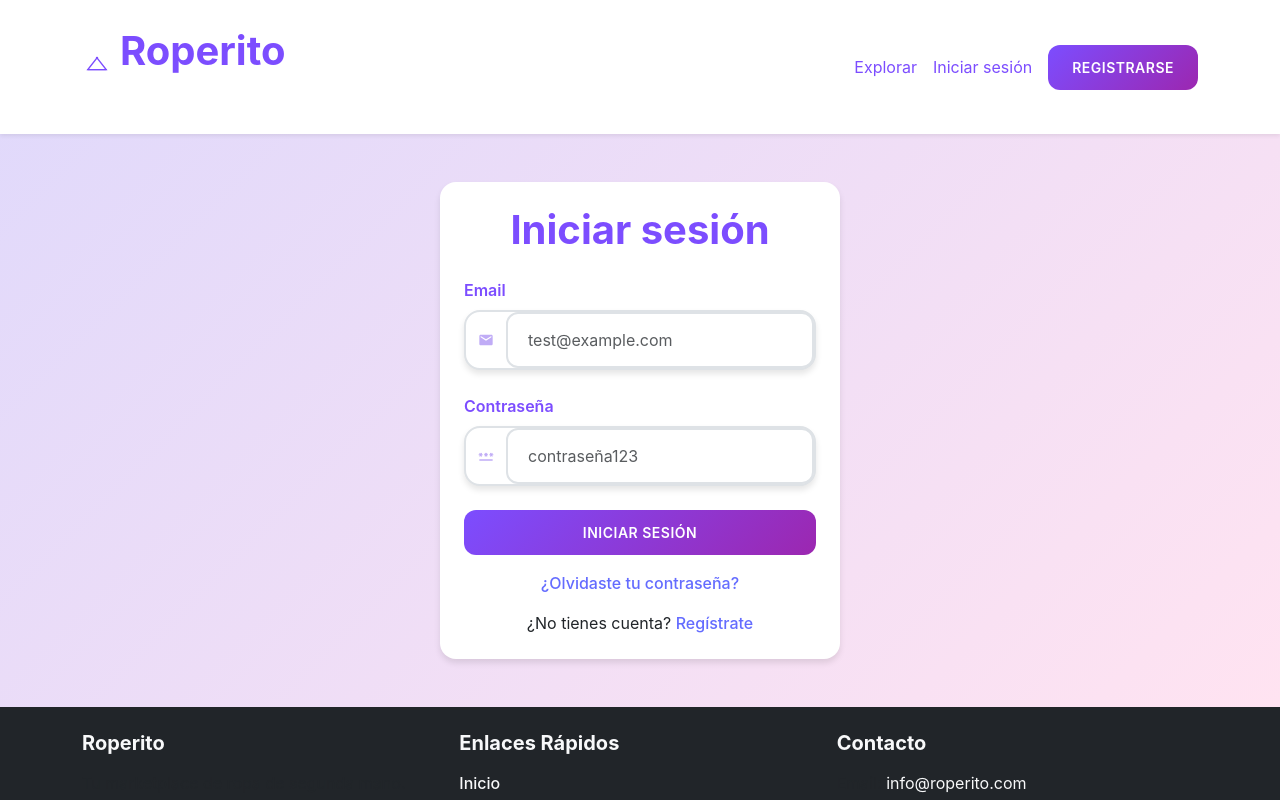
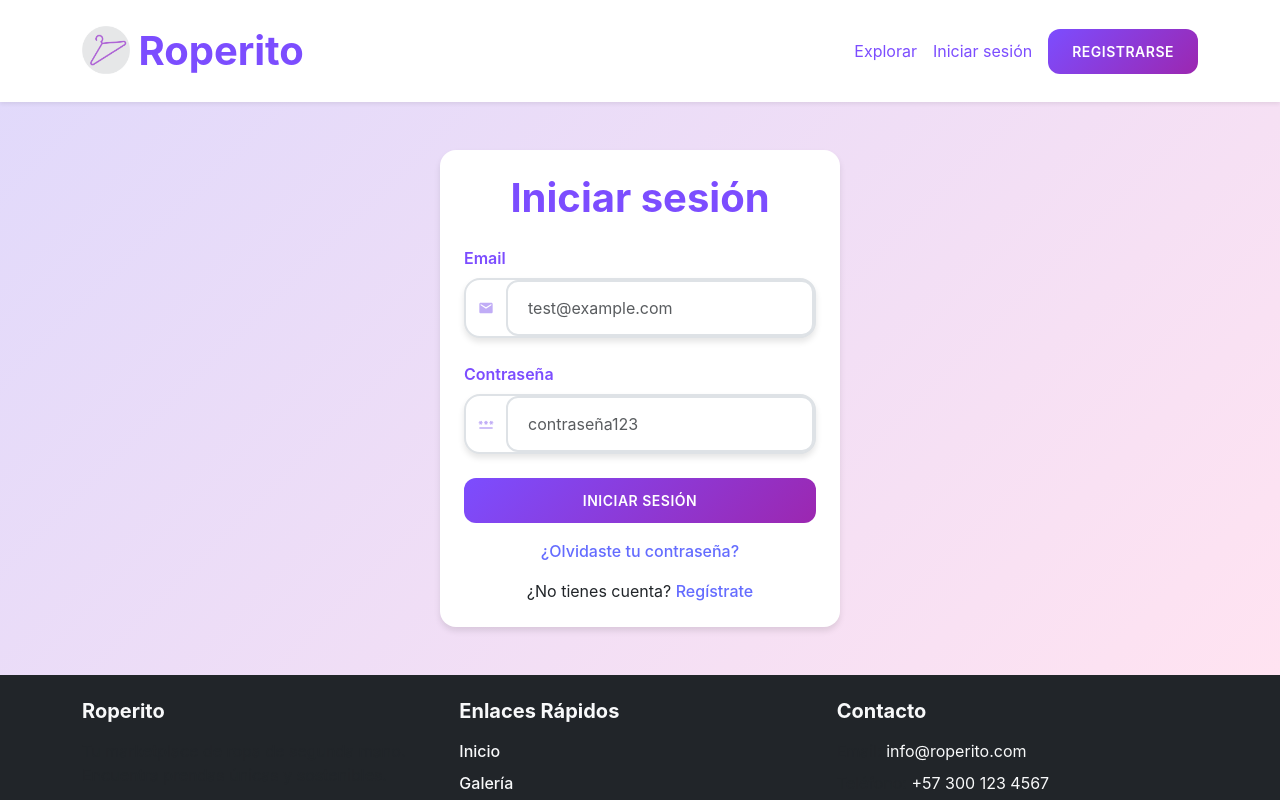
Before and after one commit to royvillasana/roperito-new, a React (Vite) app: page /login in a window 1280 px wide. Shown: the top 800 px of the page. Built offline with nearby package versions, Linux system fonts and the light colour scheme.

Commit message:
updatee of logo header

```diff
--- a/src/components/Header.jsx
+++ b/src/components/Header.jsx
@@ -16,12 +16,13 @@ const Header = () => {
   return (
     <Navbar expand="lg" className="bg-white shadow-sm py-3">
       <Container>
-        <Navbar.Brand as={Link} to="/" className="d-flex align-items-center">
+        <Navbar.Brand as={Link} to="/" className="d-flex align-items-center align-self-center">
           <img
-            src="/roperito-logo.svg"
-            alt="Roperito"
-            height="30"
+            src="public/logo.PNG"
+            alt="Hanger"
+            height="48"
             className="me-2"
+            style={{ marginTop: '-2px' }}
           />
           <span className="section-title">Roperito</span>
         </Navbar.Brand>
--- a/src/index.css
+++ b/src/index.css
@@ -21,16 +21,8 @@
     --box-shadow: 0 4px 6px rgba(0, 0, 0, 0.1);
     --transition: all 0.3s ease;
     --box-shadow-hover: 0 8px 15px rgba(0, 0, 0, 0.15);
-  --gradient-primary: linear-gradient(
-    135deg,
-    var(--primary-color) 0%,
-    #9c27b0 100%
-  );
-  --gradient-secondary: linear-gradient(
-    135deg,
-    var(--secondary-color) 0%,
-    #ff5722 100%
-  );
+    --gradient-primary: linear-gradient( 135deg, var(--primary-color) 0%, #9c27b0 100%);
+    --gradient-secondary: linear-gradient( 135deg, var(--secondary-color) 0%, #ff5722 100%);
 }
 
 a {
@@ -43,13 +35,14 @@ a:hover {
     color: #535bf2;
 }
 
+
 /*Titulos*/
+
 .section-title {
     font-size: 2.5rem;
     font-weight: 700;
     color: var(--primary-color);
     text-align: center;
-  margin-bottom: 2rem;
     font-family: inherit;
 }
 
@@ -59,8 +52,7 @@ body {
     place-items: center;
     min-width: 320px;
     min-height: 100vh;
-  font-family: "Inter", -apple-system, BlinkMacSystemFont, "Segoe UI", Roboto,
-    Oxygen, Ubuntu, Cantarell, sans-serif;
+    font-family: "Inter", -apple-system, BlinkMacSystemFont, "Segoe UI", Roboto, Oxygen, Ubuntu, Cantarell, sans-serif;
     color: var(--text-dark);
     background-color: var(--background-light);
     overflow-x: hidden;
@@ -105,6 +97,7 @@ button:focus-visible {
     }
 }
 
+
 /* Navbar styles */
 
 .navbar {
@@ -120,6 +113,7 @@ button:focus-visible {
     color: var(--primary-color) !important;
 }
 
+
 /* Card hover effects */
 
 .product-card {
@@ -131,6 +125,7 @@ button:focus-visible {
     box-shadow: 0 4px 20px rgba(0, 0, 0, 0.1) !important;
 }
 
+
 /* Hero section styles */
 
 .hero-section {
@@ -139,6 +134,7 @@ button:focus-visible {
     display: flex;
     align-items: center;
 }
+
 
 /* Custom button styles */
 
@@ -162,12 +158,14 @@ button:focus-visible {
     border-color: var(--primary-color);
 }
 
+
 /* Form control focus states */
 
 .form-control:focus {
     border-color: var(--primary-color);
     box-shadow: 0 0 0 0.25rem rgba(124, 77, 255, 0.25);
 }
+
 
 /* Responsive text adjustments */
 
@@ -179,6 +177,7 @@ button:focus-visible {
         font-size: 1.1rem;
     }
 }
+
 
 /* Card grid responsive spacing */
 
@@ -201,6 +200,7 @@ button:focus-visible {
     transform: scale(1.05);
 }
 
+
 /* Image aspect ratio consistency */
 
 .product-image {
@@ -208,6 +208,7 @@ button:focus-visible {
     object-fit: cover;
     width: 100%;
 }
+
 
 /* Price tag styling */
 
@@ -217,11 +218,13 @@ button:focus-visible {
     color: var(--primary-color);
 }
 
+
 /* Rating stars */
 
 .rating-stars {
     color: #ffc107;
 }
+
 
 /* Responsive container padding */
 
@@ -231,6 +234,7 @@ button:focus-visible {
         padding-right: 1rem;
     }
 }
+
 
 /* Responsive margins and paddings */
 
@@ -244,6 +248,7 @@ button:focus-visible {
     }
 }
 
+
 /* Toast notifications */
 
 .Toastify__toast {
@@ -251,6 +256,7 @@ button:focus-visible {
     box-shadow: var(--box-shadow);
     padding: 1rem;
 }
+
 
 /* Modal styles */
 
@@ -269,6 +275,7 @@ button:focus-visible {
     padding: 1.5rem;
 }
 
+
 /* Footer styles */
 
 .footer {
@@ -276,6 +283,7 @@ button:focus-visible {
     color: white;
     padding: 3rem 0;
 }
+
 
 /* Accessibility improvements */
 
@@ -292,6 +300,7 @@ button:focus-visible {
     box-shadow: 0 0 0 0.25rem rgba(124, 77, 255, 0.25);
 }
 
+
 /* Responsive Layout Improvements */
 
 .container-fluid {
@@ -302,6 +311,7 @@ button:focus-visible {
     margin-left: auto;
     max-width: none;
 }
+
 
 /* Responsive Typography */
 
@@ -320,6 +330,7 @@ button:focus-visible {
     }
 }
 
+
 /* Responsive Spacing */
 
 .section-padding {
@@ -331,6 +342,7 @@ button:focus-visible {
         padding: 2rem 0;
     }
 }
+
 
 /* Card Grid Responsive */
 
@@ -347,6 +359,7 @@ button:focus-visible {
     max-width: none;
 }
 
+
 /* Responsive Images */
 
 .img-fluid {
@@ -362,6 +375,7 @@ button:focus-visible {
     transform: scale(1.02);
 }
 
+
 /* Responsive Navigation */
 
 @media (max-width: 991.98px) {
@@ -372,6 +386,7 @@ button:focus-visible {
     }
 }
 
+
 /* Responsive Forms */
 
 @media (max-width: 576px) {
@@ -379,6 +394,7 @@ button:focus-visible {
         font-size: 16px;
     }
 }
+
 
 /* Responsive Buttons */
 
@@ -407,6 +423,7 @@ button:focus-visible {
     }
 }
 
+
 /* Responsive Tables */
 
 .table-responsive {
@@ -416,6 +433,7 @@ button:focus-visible {
     -webkit-overflow-scrolling: touch;
     max-width: none;
 }
+
 
 /* Responsive Modals */
 
@@ -427,6 +445,7 @@ button:focus-visible {
 .modal-content {
     border-radius: 0.5rem;
 }
+
 
 /* Responsive Footer */
 
@@ -443,6 +462,7 @@ button:focus-visible {
     }
 }
 
+
 /* Accessibility Improvements */
 
 @media (prefers-reduced-motion: reduce) {
@@ -454,6 +474,7 @@ button:focus-visible {
     }
 }
 
+
 /* Global Styles */
 
 body {
@@ -461,6 +482,7 @@ body {
     color: var(--text-dark);
     overflow-x: hidden;
 }
+
 
 /* Card Styles */
 
@@ -476,6 +498,7 @@ body {
     transform: translateY(-5px);
     box-shadow: 0 8px 15px rgba(0, 0, 0, 0.1);
 }
+
 
 /* Button Styles */
 
@@ -505,6 +528,7 @@ body {
     transform: translateY(-2px);
 }
 
+
 /* Form Styles */
 
 .form-control {
@@ -520,6 +544,7 @@ body {
     box-shadow: 0 0 0 0.25rem rgba(124, 77, 255, 0.15);
 }
 
+
 /* Navbar Styles */
 
 .navbar {
@@ -528,6 +553,7 @@ body {
     box-shadow: 0 2px 10px rgba(0, 0, 0, 0.1);
     padding: 1rem 0;
 }
+
 
 /* Image Styles */
 
@@ -541,6 +567,7 @@ body {
     transform: scale(1.02);
 }
 
+
 /* Toast Styles */
 
 .Toastify__toast {
@@ -548,6 +575,7 @@ body {
     box-shadow: var(--box-shadow);
     padding: 1rem;
 }
+
 
 /* Modal Styles */
 
@@ -566,6 +594,7 @@ body {
     padding: 1.5rem;
 }
 
+
 /* Loading Spinner */
 
 .spinner-border {
@@ -574,6 +603,7 @@ body {
     height: 2rem;
     border-width: 0.2em;
 }
+
 
 /* Custom Scrollbar */
 
@@ -594,6 +624,7 @@ body {
 ::-webkit-scrollbar-thumb:hover {
     background: #6c3ce9;
 }
+
 
 /* Animation Classes */
 
@@ -625,6 +656,7 @@ body {
     }
 }
 
+
 /* Responsive Typography */
 
 @media (min-width: 1200px) {
@@ -642,6 +674,7 @@ body {
     }
 }
 
+
 /* Accessibility Improvements */
 
 .sr-only {
@@ -656,12 +689,14 @@ body {
     border: 0;
 }
 
+
 /* Focus Styles */
 
 :focus {
     outline: 2px solid var(--primary-color);
     outline-offset: 2px;
 }
+
 
 /* Print Styles */
 
```
Also changed, not shown: public/hanger-logo.svg (added), public/logo.PNG (added). Lines whose indentation alone changed are shown as unchanged.
